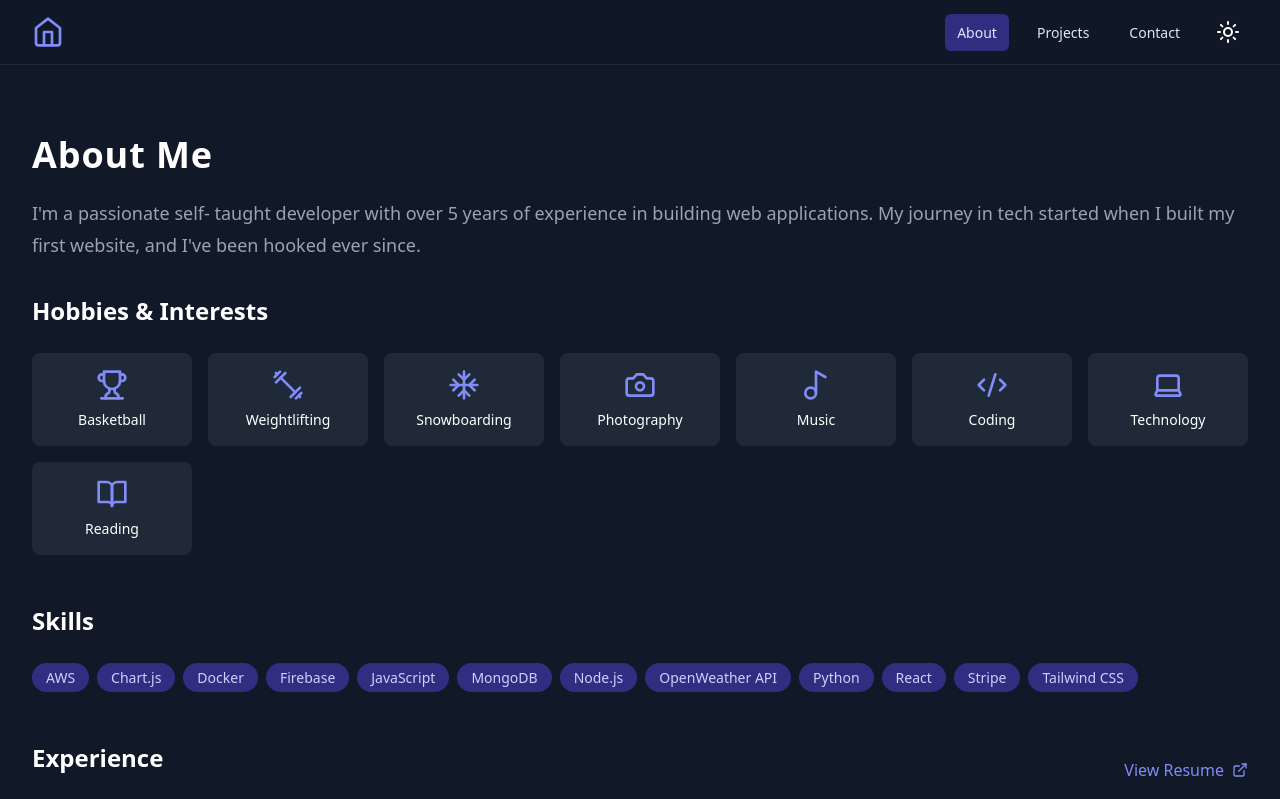
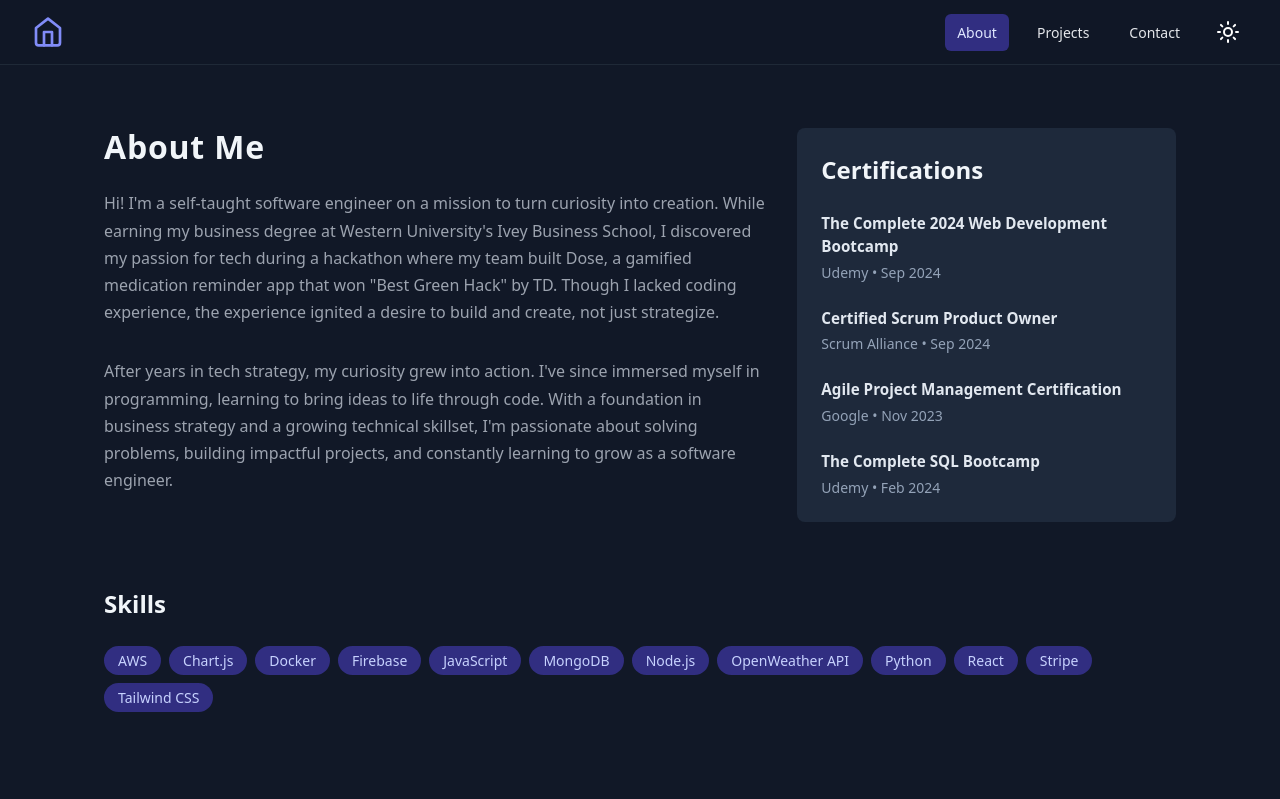
Before and after one commit to christinelinster/christine-lin, a React (Vite) app: page /about in a window 1280 px wide. Shown: the top 799 px of the page. Built offline with nearby package versions, Linux system fonts and the light colour scheme.

Commit message:
add certifications and update format

```diff
--- a/src/pages/About.jsx
+++ b/src/pages/About.jsx
@@ -1,37 +1,56 @@
 import { useState } from 'react';
-import { Dumbbell, Camera, Music2, Code2, Laptop, BookOpen, Trophy, Snowflake, ExternalLink } from 'lucide-react';
-import InterestCard from '../components/InterestCard';
+import {ExternalLink } from 'lucide-react';
 import SkillTag from '../components/SkillTag';
 import ExperienceRole from '../components/ExperienceRole';
 import ProjectRole from '../components/ProjectRole';
 import '../styles/about.css';
 
-const hobbies = [
-  { icon: Trophy, name: 'Basketball' },
-  { icon: Dumbbell, name: 'Weightlifting' },
-  { icon: Snowflake, name: 'Snowboarding' },
-  { icon: Camera, name: 'Photography' },
-  { icon: Music2, name: 'Music' },
-  { icon: Code2, name: 'Coding' },
-  { icon: Laptop, name: 'Technology' },
-  { icon: BookOpen, name: 'Reading' },
-];
 
 const skills = ['React', 'JavaScript', 'Node.js', 'Python', 'AWS', 'Docker'];
 
+const certifications = [
+  {
+    title: 'The Complete 2024 Web Development Bootcamp',
+    issuer: 'Udemy',
+    date: 'Sep 2024'
+  },
+  {
+    title: 'Certified Scrum Product Owner',
+    issuer: 'Scrum Alliance',
+    date: 'Sep 2024'
+  },
+  {
+    title: 'Agile Project Management Certification',
+    issuer: 'Google',
+    date: 'Nov 2023'
+  },
+  {
+    title: 'The Complete SQL Bootcamp',
+    issuer: 'Udemy',
+    date: 'Feb 2024'
+  }
+];
+
 const experiences = [
   {
-    title: 'Senior Developer',
-    company: 'Tech Corp',
-    period: '2020 - Present',
-    description: 'Led the development of a high-performance e-commerce platform serving millions of users. Implemented microservices architecture and improved system reliability.',
+    title: 'Oracle Practice Lead',
+    company: 'RedIron Technologies',
+    period: '2021 - Present',
+    description: 'Spearheaded strategic initiatives to drive business growth, including defining partnership roadmaps, launching core products through joint go-to-market efforts, building revenue centers from the ground up, and fostering collaborative relationships to uncover opportunities, secure high-value deals, and enable scalable success.',
     skills: ['React', 'Node.js', 'AWS', 'Docker']
   },
   {
-    title: 'Full Stack Developer',
-    company: 'StartUp Inc',
-    period: '2018 - 2020',
-    description: 'Developed and maintained multiple web applications using modern JavaScript frameworks. Created RESTful APIs and implemented automated testing.',
+    title: 'Oracle Product Manager',
+    company: 'RedIron Technologies',
+    period: '2021 - Present',
+    description: 'Drove product strategy by analyzing Oracle\'s Xstore product and retailer pain points, crafting targeted value propositions and use cases, and refining positioning through customer interviews and market research. Led a successful pilot and rollout to 500+ stores while enhancing lead generation with SEO-optimized case study webpages showcasing project successes.',
+    skills: ['React', 'JavaScript', 'Python', 'Node.js']
+  },
+  {
+    title: 'Oracle Project Manager',
+    company: 'RedIron Technologies',
+    period: '2021 - Present',
+    description: 'Led agile sprint cycles and managed product roadmaps in JIRA to deliver a Progressive Web App to production. Spearheaded a company-wide KPI initiative by defining key metrics and implementing Smartsheet dashboards to drive alignment and foster a data-driven culture.',
     skills: ['React', 'JavaScript', 'Python', 'Node.js']
   }
 ];
@@ -103,19 +122,40 @@ export default function About() {
   return (
     <div className="about-container">
       <div className="about-content">
-        <div>
-          <h2 className="about-title">About Me</h2>
-          <p className="about-description">
-            I'm a passionate self- taught developer with over 5 years of experience in building web applications.
-            My journey in tech started when I built my first website, and I've been hooked ever since.
-          </p>
-
-          <div className="section">
-            <h3 className="section-title">Hobbies & Interests</h3>
-            <div className="hobbies-grid">
-              {hobbies.map((hobby) => (
-                <InterestCard key={hobby.name} Icon={hobby.icon} name={hobby.name} />
-              ))}
+        <div className='about-grid'>
+          <div className="about-section">
+            <div className="about-flex">
+              <div className="about-main">
+                <h2 className="about-title">About Me</h2>
+                <div className="about-text">
+                  <p className="about-description">
+                    Hi! I'm a self-taught software engineer on a mission to turn curiosity into creation.
+                    While earning my business degree at Western University's Ivey Business School,
+                    I discovered my passion for tech during a hackathon where my team built Dose,
+                    a gamified medication reminder app that won "Best Green Hack" by TD. Though I lacked coding experience,
+                    the experience ignited a desire to build and create, not just strategize.
+                  </p>
+                  <p className="about-description">
+                    After years in tech strategy, my curiosity grew into action.
+                    I've since immersed myself in programming, learning to bring ideas to life through code.
+                    With a foundation in business strategy and a growing technical skillset, I'm passionate about solving problems,
+                    building impactful projects, and constantly learning to grow as a software engineer.
+                  </p>
+                </div>
+              </div>
+              <div className="certifications-section">
+                <h3 className="section-title">Certifications</h3>
+                <div className="certifications-list">
+                  {certifications.map((cert, index) => (
+                    <div key={index} className="certification-item">
+                      <h4 className="certification-title">{cert.title}</h4>
+                      <p className="certification-details">
+                        {cert.issuer} • {cert.date}
+                      </p>
+                    </div>
+                  ))}
+                </div>
+              </div>
             </div>
           </div>
 
--- a/src/pages/Home.jsx
+++ b/src/pages/Home.jsx
@@ -12,7 +12,7 @@ export default function Home() {
             <span className="home-name">Christine Lin</span>
           </h1>
           <p className="home-description">
-            Full-stack developer passionate about creating beautiful and functional web applications.
+          Software Developer. Practice Lead. Lifelong Learner.
           </p>
           <div className="button-container">
             <div>
--- a/src/styles/about.css
+++ b/src/styles/about.css
@@ -1,19 +1,13 @@
 .about-container {
-  height: calc(100vh - 4rem);
-  overflow-y: auto;
-  background-color: #f9fafb;
-  padding-top: 2rem;
-}
-
-.dark .about-container {
-  background-color: #111827;
+  padding: 2rem;
+  max-width: 1200px;
+  margin: 0 auto;
 }
 
 .about-content {
-  max-width: 80rem;
-  margin: 0 auto;
-  padding: 2rem 1rem;
+  width: 100%;
 }
+
 
 @media (min-width: 640px) {
   .about-content {
@@ -27,23 +21,104 @@
   }
 }
 
+.about-grid {
+  display: grid;
+  gap: 2rem;
+}
+
+.about-section {
+  margin-bottom: 2rem;
+}
+
+.about-flex {
+  display: flex;
+  flex-direction: column;
+  gap: 2rem;
+  align-items: flex-start;
+}
+
+.about-main {
+  flex: 1;
+}
+
+.about-text {
+  margin-top: 1.5rem;
+}
+
+.certifications-section {
+  flex: 1;
+  background-color: #f8fafc;
+  padding: 1.5rem;
+  border-radius: 0.5rem;
+  min-width: 350px;
+  width: 100%;
+}
+
+@media (min-width: 1044px) {
+  .about-flex {
+    flex-direction: row;
+  }
+
+  .about-main{
+    flex:2;
+  }
+}
+.dark .certifications-section {
+  background-color: #1e293b;
+}
+
+.certification-item {
+  margin-bottom: 1.5rem;
+}
+
+.certification-item:last-child {
+  margin-bottom: 0;
+}
+
+.certification-title {
+  font-weight: 600;
+  color: #1e293b;
+  margin-bottom: 0.25rem;
+  font-size: 0.95rem;
+}
+
+.dark .certification-title {
+  color: #e2e8f0;
+}
+
+.certification-details {
+  color: #64748b;
+  font-size: 0.875rem;
+}
+
+.dark .certification-details {
+  color: #94a3b8;
+}
 .about-title {
-  font-size: 2.25rem;
-  font-weight: 800;
+  font-size: 2rem;
+  font-weight: 700;
+  color: #111827;
+  margin-bottom: 0;
+  line-height: 1.2;
   letter-spacing: 0.025em;
-  color: #111827;
-  margin-bottom: 1rem;
 }
 
 .dark .about-title {
-  color: #ffffff;
+  color: #f1f5f9;
 }
 
 .about-description {
-  color: #4b5563;
-  font-size: 1.125rem;
-  line-height: 1.75;
+  color: #475569;
+  line-height: 1.7;
   margin-bottom: 2rem;
+}
+
+.about-description:last-child {
+  margin-bottom: 0;
+}
+
+.about-description:last-child {
+  margin-bottom: 0;
 }
 
 .dark .about-description {
@@ -53,22 +128,16 @@
 .section {
   margin-bottom: 3rem;
 }
-
 .section-title {
   font-size: 1.5rem;
-  font-weight: 700;
-  color: #111827;
+  font-weight: 600;
+  color: #1e293b;
   margin-bottom: 1.5rem;
 }
 
+
 .dark .section-title {
-  color: #ffffff;
-}
-
-.hobbies-grid {
-  display: grid;
-  grid-template-columns: repeat(auto-fill, minmax(140px, 1fr));
-  gap: 1rem;
+  color: #f1f5f9;
 }
 
 .skills-container {
@@ -118,6 +187,7 @@
   gap: 1rem;
 }
 
+
 @media (min-width: 768px) {
   .projects-list {
     display: grid;
```
